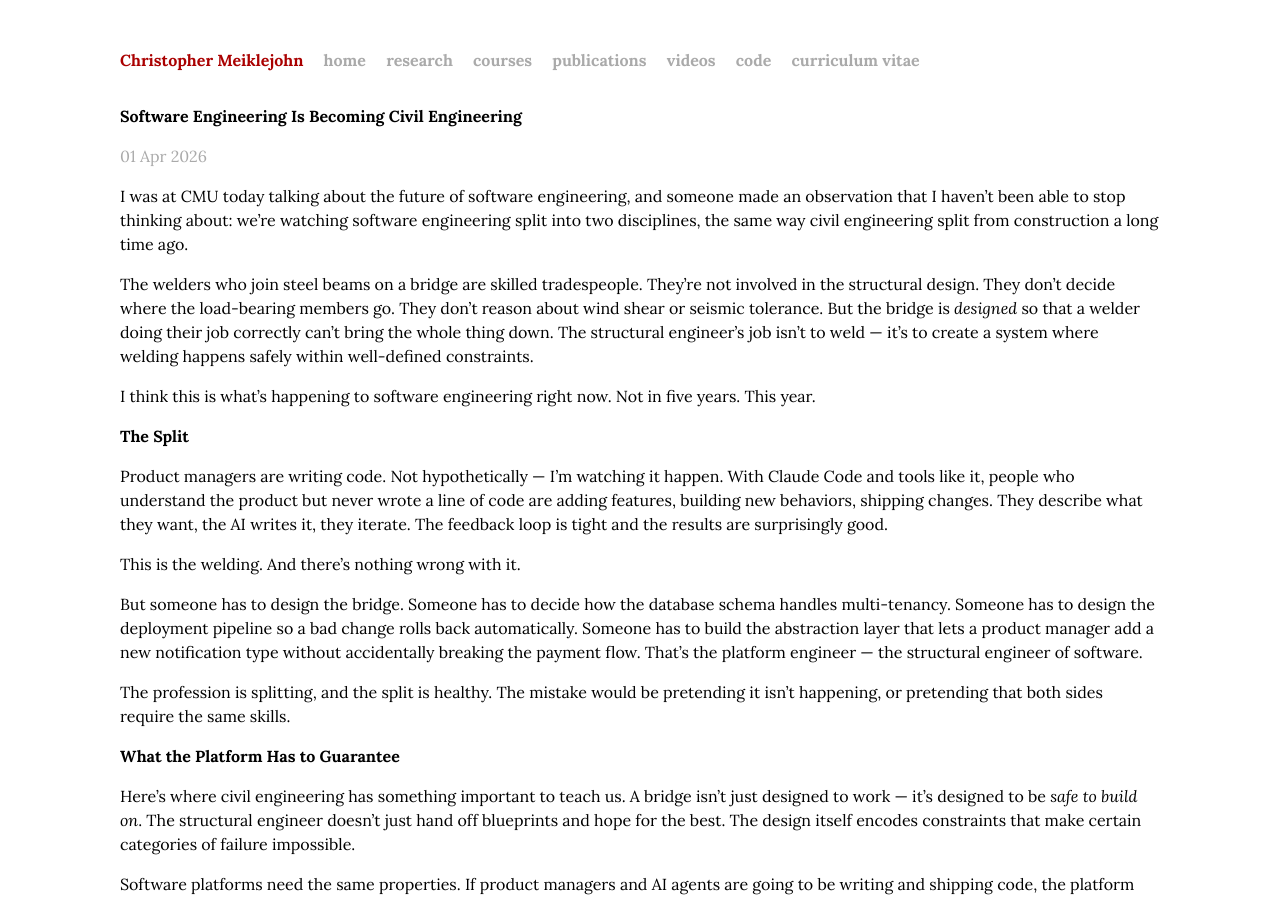
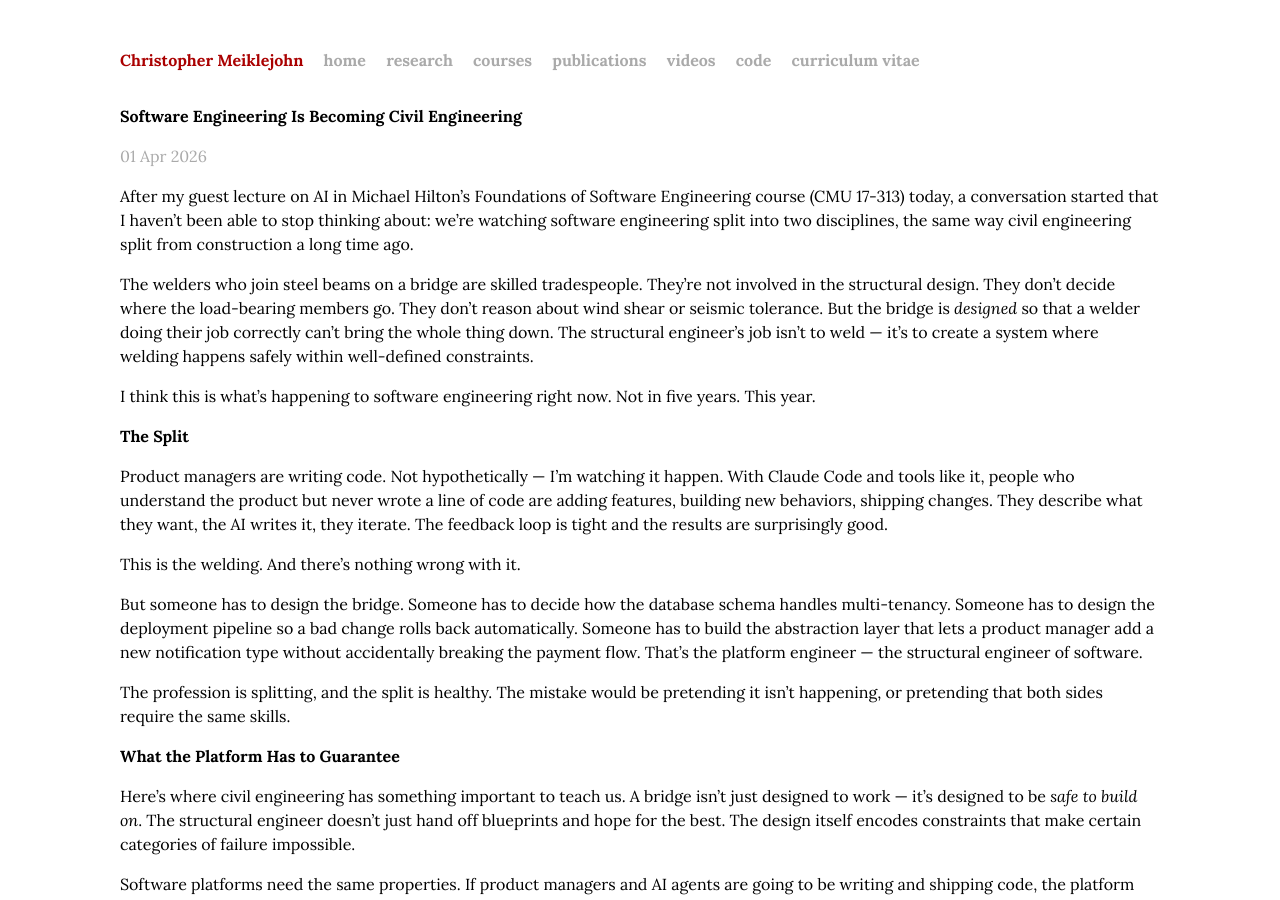
Before and after one commit to cmeiklejohn/cmeiklejohn.github.io, a Jekyll site: the page built from _posts/2026-04-01-software-engineering-is-becoming-civil-engineering.markdown, in a window 1280 px wide and 900 px high. Built offline with Jekyll 4.4.1, drawn with Linux system fonts in a browser that asks for light colours; some web fonts are replaced.

Commit message:
Reference CMU 17-313 guest lecture with Michael Hilton
https://claude.ai/code/session_018mjBVoMgWwm8eLhnnMXsGy

```diff
--- a/_posts/2026-04-01-software-engineering-is-becoming-civil-engineering.markdown
+++ b/_posts/2026-04-01-software-engineering-is-becoming-civil-engineering.markdown
@@ -6,7 +6,7 @@ group: ai
 categories: ai engineering
 ---
 
-I was at CMU today talking about the future of software engineering, and someone made an observation that I haven't been able to stop thinking about: we're watching software engineering split into two disciplines, the same way civil engineering split from construction a long time ago.
+After my guest lecture on AI in Michael Hilton's Foundations of Software Engineering course (CMU 17-313) today, a conversation started that I haven't been able to stop thinking about: we're watching software engineering split into two disciplines, the same way civil engineering split from construction a long time ago.
 
 The welders who join steel beams on a bridge are skilled tradespeople. They're not involved in the structural design. They don't decide where the load-bearing members go. They don't reason about wind shear or seismic tolerance. But the bridge is *designed* so that a welder doing their job correctly can't bring the whole thing down. The structural engineer's job isn't to weld — it's to create a system where welding happens safely within well-defined constraints.
 
```
